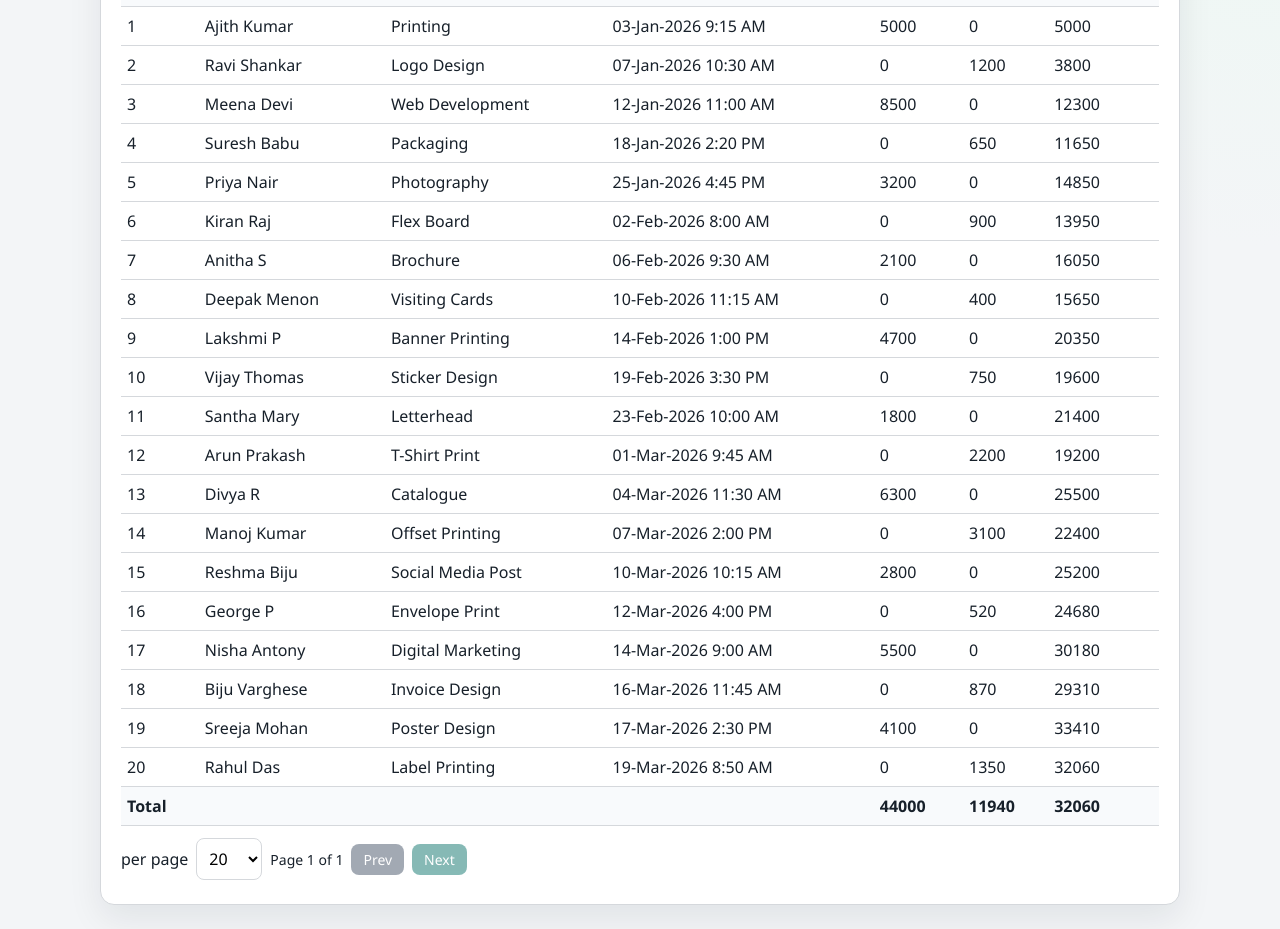
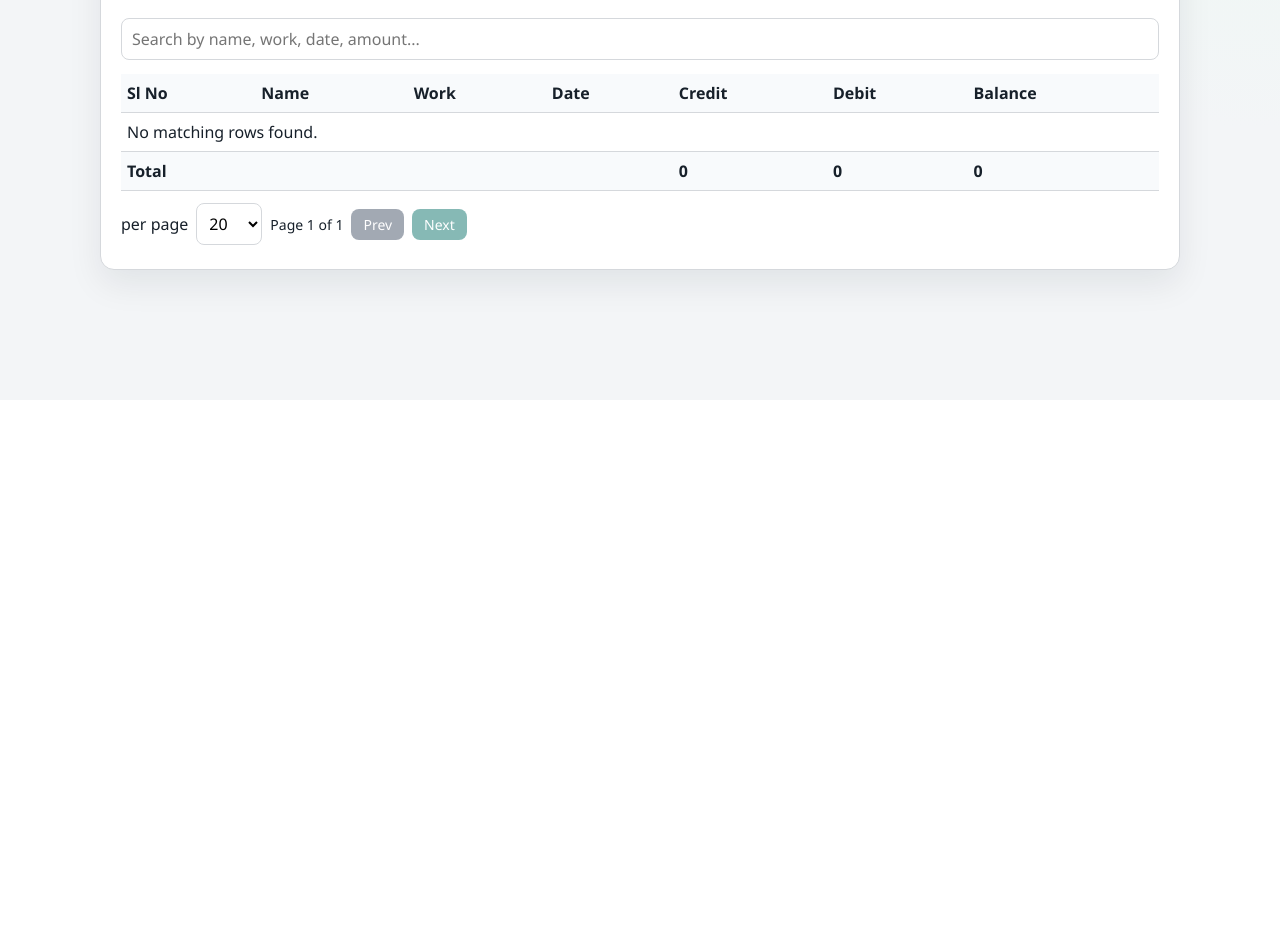
Before and after one commit to AJITHREDDY478/Ledger-app, a React (Vite) app: page / in a window 1280 px wide. Shown: the part 400-1329 px from the top of the page. After the commit the page ends 800 px from the top, so only its background shows below. Built offline with nearby package versions, Linux system fonts and the light colour scheme.

Commit message:
Remove hardcoded data, start with empty ledger

```diff
--- a/src/App.jsx
+++ b/src/App.jsx
@@ -1,8 +1,8 @@
 import { useEffect, useMemo, useState } from 'react'
 
 const STORAGE_KEY = 'ledger-entries-v3'
-const SEED_KEY = 'ledger-seed-version'
-const SEED_VERSION = 3
+
+const defaultEntries = []
 
 function formatDateTime(value) {
   if (!value) return '-'
@@ -20,37 +20,8 @@ function formatDateTime(value) {
   return `${day}-${month}-${year} ${hour12}:${minutes} ${meridiem}`
 }
 
-const defaultEntries = [
-  { id: 1,  name: 'Ajith Kumar',   work: 'Printing',         date: '2026-01-03T09:15:00.000Z', credit: 5000,  debit: 0    },
-  { id: 2,  name: 'Ravi Shankar',  work: 'Logo Design',      date: '2026-01-07T10:30:00.000Z', credit: 0,     debit: 1200 },
-  { id: 3,  name: 'Meena Devi',    work: 'Web Development',  date: '2026-01-12T11:00:00.000Z', credit: 8500,  debit: 0    },
-  { id: 4,  name: 'Suresh Babu',   work: 'Packaging',        date: '2026-01-18T14:20:00.000Z', credit: 0,     debit: 650  },
-  { id: 5,  name: 'Priya Nair',    work: 'Photography',      date: '2026-01-25T16:45:00.000Z', credit: 3200,  debit: 0    },
-  { id: 6,  name: 'Kiran Raj',     work: 'Flex Board',       date: '2026-02-02T08:00:00.000Z', credit: 0,     debit: 900  },
-  { id: 7,  name: 'Anitha S',      work: 'Brochure',         date: '2026-02-06T09:30:00.000Z', credit: 2100,  debit: 0    },
-  { id: 8,  name: 'Deepak Menon',  work: 'Visiting Cards',   date: '2026-02-10T11:15:00.000Z', credit: 0,     debit: 400  },
-  { id: 9,  name: 'Lakshmi P',     work: 'Banner Printing',  date: '2026-02-14T13:00:00.000Z', credit: 4700,  debit: 0    },
-  { id: 10, name: 'Vijay Thomas',  work: 'Sticker Design',   date: '2026-02-19T15:30:00.000Z', credit: 0,     debit: 750  },
-  { id: 11, name: 'Santha Mary',   work: 'Letterhead',       date: '2026-02-23T10:00:00.000Z', credit: 1800,  debit: 0    },
-  { id: 12, name: 'Arun Prakash',  work: 'T-Shirt Print',    date: '2026-03-01T09:45:00.000Z', credit: 0,     debit: 2200 },
-  { id: 13, name: 'Divya R',       work: 'Catalogue',        date: '2026-03-04T11:30:00.000Z', credit: 6300,  debit: 0    },
-  { id: 14, name: 'Manoj Kumar',   work: 'Offset Printing',  date: '2026-03-07T14:00:00.000Z', credit: 0,     debit: 3100 },
-  { id: 15, name: 'Reshma Biju',   work: 'Social Media Post',date: '2026-03-10T10:15:00.000Z', credit: 2800,  debit: 0    },
-  { id: 16, name: 'George P',      work: 'Envelope Print',   date: '2026-03-12T16:00:00.000Z', credit: 0,     debit: 520  },
-  { id: 17, name: 'Nisha Antony',  work: 'Digital Marketing',date: '2026-03-14T09:00:00.000Z', credit: 5500,  debit: 0    },
-  { id: 18, name: 'Biju Varghese', work: 'Invoice Design',   date: '2026-03-16T11:45:00.000Z', credit: 0,     debit: 870  },
-  { id: 19, name: 'Sreeja Mohan',  work: 'Poster Design',    date: '2026-03-17T14:30:00.000Z', credit: 4100,  debit: 0    },
-  { id: 20, name: 'Rahul Das',     work: 'Label Printing',   date: '2026-03-19T08:50:00.000Z', credit: 0,     debit: 1350 },
-]
-
 function App() {
   const [entries, setEntries] = useState(() => {
-    const savedSeed = Number(localStorage.getItem(SEED_KEY) || 0)
-    if (savedSeed < SEED_VERSION) {
-      localStorage.setItem(SEED_KEY, String(SEED_VERSION))
-      localStorage.setItem(STORAGE_KEY, JSON.stringify(defaultEntries))
-      return defaultEntries
-    }
     const saved = localStorage.getItem(STORAGE_KEY)
     if (!saved) return defaultEntries
     try {
```
